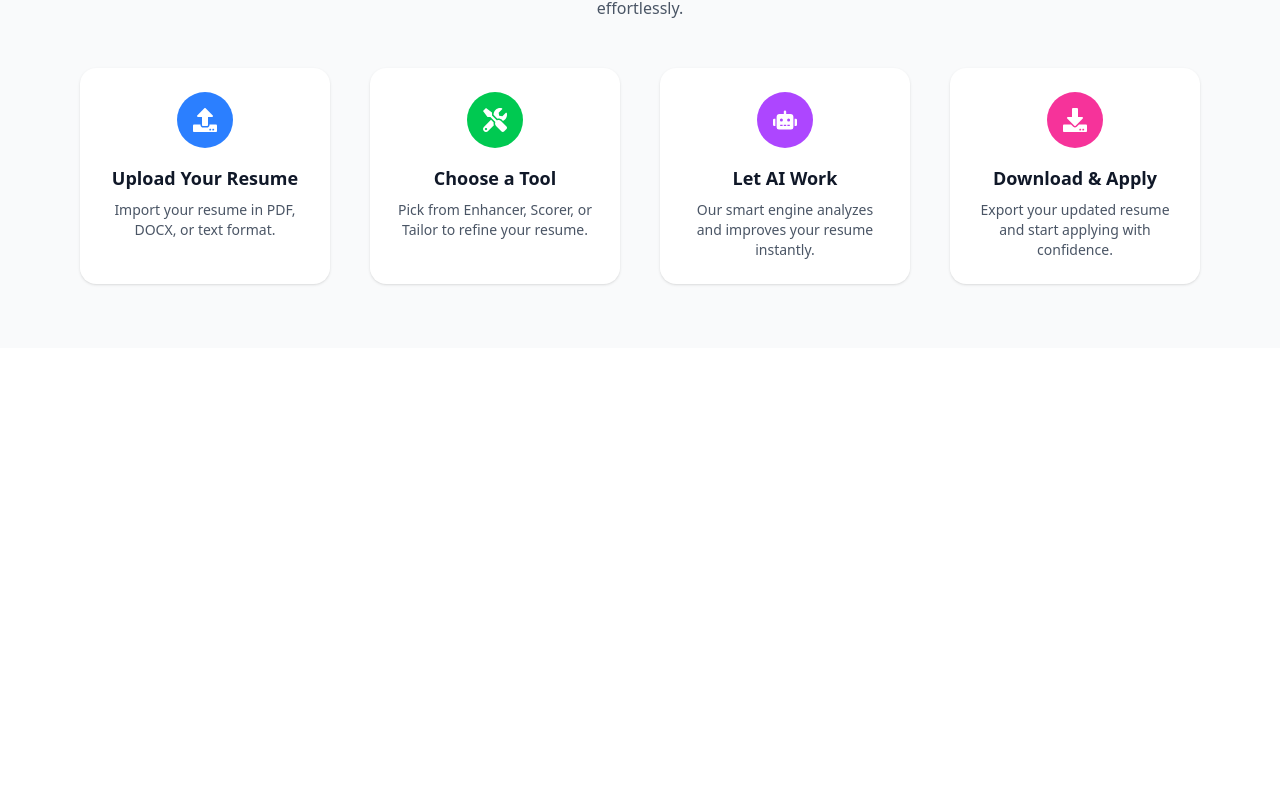
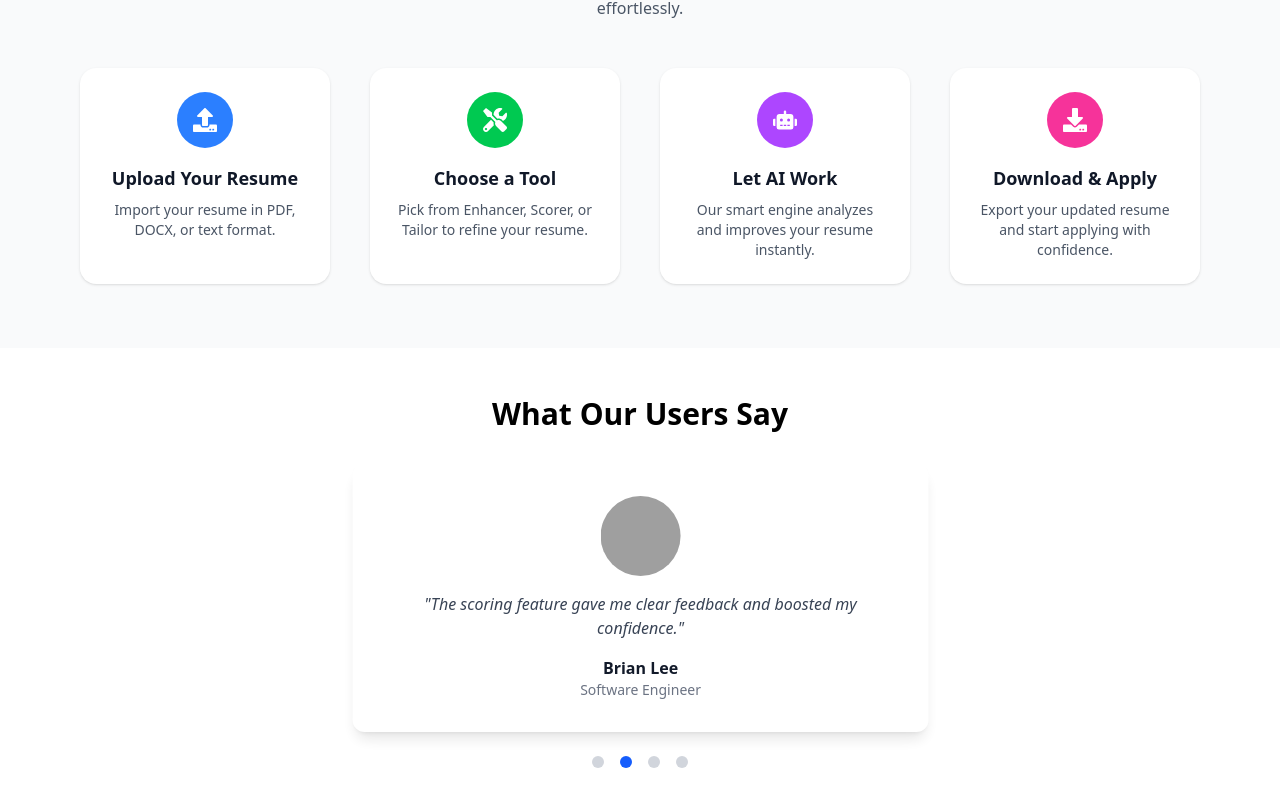
Before and after one commit to Codeprince001/ai-resume-builder, a Next.js app: page / in a window 1280 px wide. Shown: the part 1507-2313 px from the top of the page. Before the commit the page ends 1951 px from the top, so only its background shows below. Built offline with nearby package versions, Linux system fonts and the light colour scheme; grey boxes are pictures that could not be loaded.

Commit message:
feat: add testimonial section

```diff
--- a/app/page.tsx
+++ b/app/page.tsx
@@ -2,6 +2,7 @@
 
 import Hero from '@/components/Hero';
 import Navbar from '@/components/Navbar';
+import TestimonialCarousel from '@/components/Testimonial';
 import ToolsGrid from '@/components/ToolsGrid';
 import HowItWorksSection from '@/components/Work';
 import { useRouter } from 'next/navigation';
@@ -18,6 +19,8 @@ export default function Home() {
 
       <HowItWorksSection/>
 
+      <TestimonialCarousel/>
+
       <main className="flex flex-1 px-6 py-12 gap-12 max-w-7xl mx-auto flex-col md:flex-row">
         {/* Add grid + tools content here */}
       </main>
--- /dev/null
+++ b/components/Testimonial.tsx
@@ -0,0 +1,67 @@
+// components/TestimonialCarousel.tsx
+'use client';
+
+import { useEffect, useState } from 'react';
+import { motion, AnimatePresence } from 'framer-motion';
+import { TESTIMONIALS, Testimonial } from '@/constants/testimonials';
+
+const AUTO_PLAY_DELAY = 5000; // 5 seconds
+
+export default function TestimonialCarousel() {
+  const [currentIndex, setCurrentIndex] = useState(0);
+  const testimonialsCount = TESTIMONIALS.length;
+
+  useEffect(() => {
+    const timer = setTimeout(() => {
+      setCurrentIndex((prev) => (prev + 1) % testimonialsCount);
+    }, AUTO_PLAY_DELAY);
+
+    return () => clearTimeout(timer);
+  }, [currentIndex, testimonialsCount]);
+
+  return (
+    <section className="max-w-4xl mx-auto px-4 py-12">
+      <h2 className="text-3xl font-bold mb-8 text-center">What Our Users Say</h2>
+
+      <div className="relative">
+        <AnimatePresence initial={false} mode="wait">
+          {TESTIMONIALS.map((t, index) =>
+            index === currentIndex ? (
+              <motion.div
+                key={t.id}
+                initial={{ opacity: 0, x: 50 }}
+                animate={{ opacity: 1, x: 0 }}
+                exit={{ opacity: 0, x: -50 }}
+                transition={{ duration: 0.5 }}
+                className="bg-white shadow-lg rounded-xl p-8 text-center flex flex-col items-center max-w-xl mx-auto"
+              >
+                <img
+                  src={t.photoUrl}
+                  alt={`${t.name} photo`}
+                  className="w-20 h-20 rounded-full object-cover mb-4"
+                />
+                <p className="italic text-gray-700 mb-4">"{t.text}"</p>
+                <p className="font-semibold text-gray-900">{t.name}</p>
+                <p className="text-sm text-gray-500">{t.role}</p>
+              </motion.div>
+            ) : null
+          )}
+        </AnimatePresence>
+
+        {/* Navigation Buttons */}
+        <div className="flex justify-center space-x-4 mt-6">
+          {TESTIMONIALS.map((_, idx) => (
+            <button
+              key={idx}
+              className={`w-3 h-3 rounded-full ${
+                idx === currentIndex ? 'bg-blue-600' : 'bg-gray-300'
+              }`}
+              onClick={() => setCurrentIndex(idx)}
+              aria-label={`Go to testimonial ${idx + 1}`}
+            />
+          ))}
+        </div>
+      </div>
+    </section>
+  );
+}
--- /dev/null
+++ b/constants/testimonials.ts
@@ -0,0 +1,39 @@
+// constants/testimonials.ts
+export interface Testimonial {
+  id: number;
+  name: string;
+  role: string;
+  photoUrl: string;
+  text: string;
+}
+
+export const TESTIMONIALS: Testimonial[] = [
+  {
+    id: 1,
+    name: "Alice Johnson",
+    role: "Product Manager",
+    photoUrl: "https://randomuser.me/api/portraits/women/68.jpg",
+    text: "AI Resume Enhancer helped me tailor my resume perfectly. I landed my dream job in weeks!",
+  },
+  {
+    id: 2,
+    name: "Brian Lee",
+    role: "Software Engineer",
+    photoUrl: "https://randomuser.me/api/portraits/men/45.jpg",
+    text: "The scoring feature gave me clear feedback and boosted my confidence.",
+  },
+  {
+    id: 3,
+    name: "Clara Kim",
+    role: "UX Designer",
+    photoUrl: "https://randomuser.me/api/portraits/women/65.jpg",
+    text: "I love how easy it was to enhance my resume with AI suggestions. Highly recommend!",
+  },
+  {
+    id: 4,
+    name: "David Park",
+    role: "Data Analyst",
+    photoUrl: "https://randomuser.me/api/portraits/men/32.jpg",
+    text: "The tailoring tool saved me hours customizing for each job application.",
+  },
+];
```
